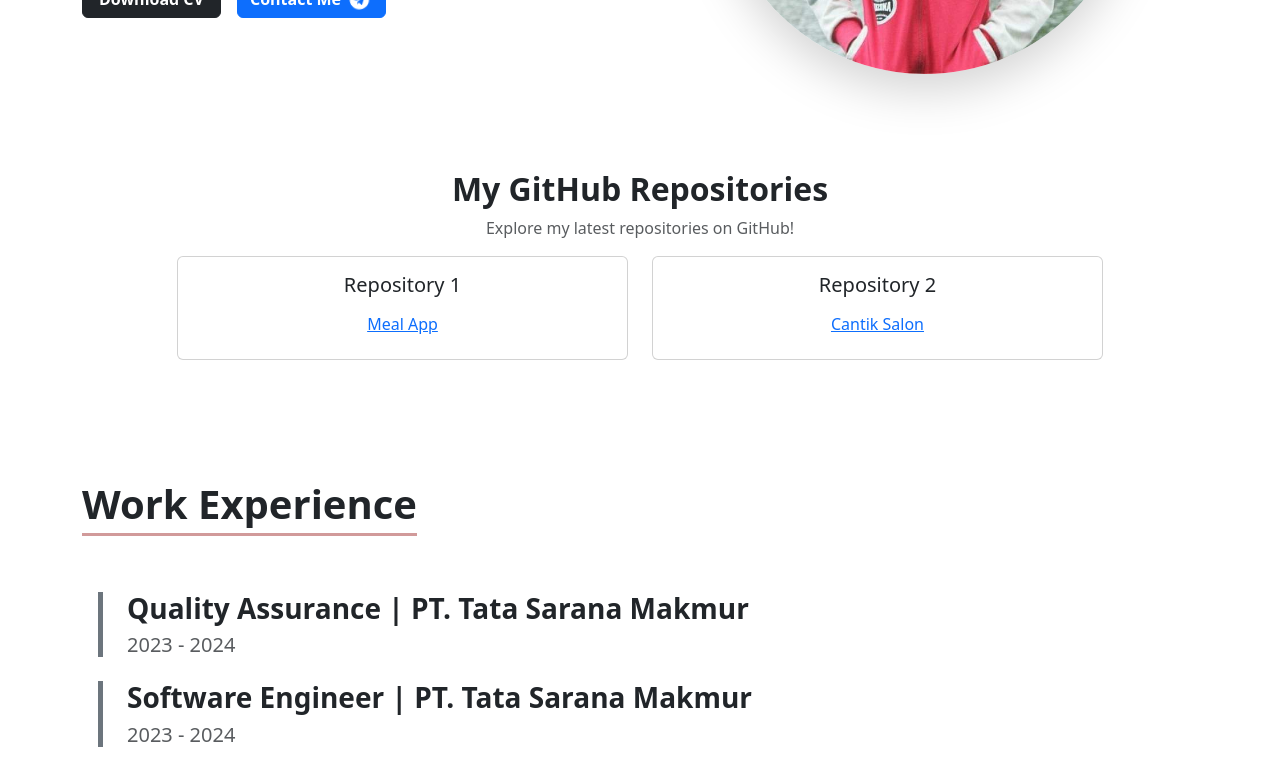
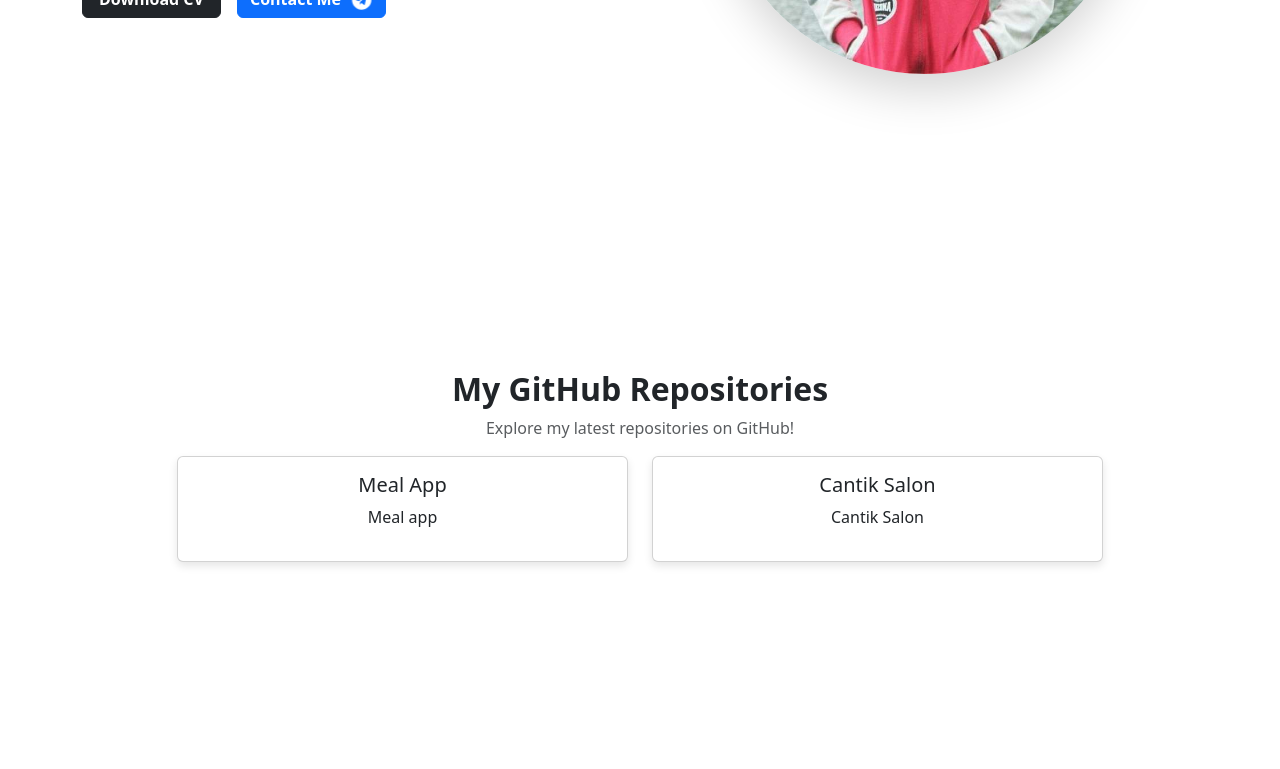
Before and after one commit to andikarifki/react-deploy, a React (Create React App) app: page / in a window 1280 px wide. Shown: the part 460-1229 px from the top of the page. Built offline with nearby package versions, Linux system fonts and the light colour scheme.

Commit message:
update portofolio and work

```diff
--- a/src/components/Portofolio.js
+++ b/src/components/Portofolio.js
@@ -1,6 +1,7 @@
 import React, { useEffect } from "react";
 import AOS from "aos"; // Import AOS untuk animasi
 import "aos/dist/aos.css";
+import "./css/Portofolio.css";
 
 const Repository = () => {
   useEffect(() => {
@@ -9,42 +10,43 @@ const Repository = () => {
 
   return (
     <div
-      className="container text-center py-5"
+      className="container text-center py-5 mt-7 repository-container"
       data-aos="fade-up"
       data-aos-duration="3000"
+      style={{ marginTop: "200px" }} // Perbaiki penulisan CSS inline
     >
       <h2 className="fw-bold text-dark">My GitHub Repositories</h2>
       <p className="text-muted">Explore my latest repositories on GitHub!</p>
       <div className="row justify-content-center">
         <div className="col-12 col-md-5 mb-4">
-          <div className="card h-100">
-            <div className="card-body text-center">
-              <h5 className="card-title">Repository 1</h5>
           <a
             href="https://github.com/andikarifki/meal-app"
             target="_blank"
             rel="noopener noreferrer"
-                className="btn btn-link"
+            className="card-link"
           >
-                Meal App
+            <div className="card h-100 shadow-effect">
+              <div className="card-body text-center">
+                <h5 className="card-title">Meal App</h5>
+                <p className="mt-6">Meal app</p>
+              </div>
+            </div>
           </a>
         </div>
-          </div>
-        </div>
         <div className="col-12 col-md-5 mb-4">
-          <div className="card h-100">
-            <div className="card-body text-center">
-              <h5 className="card-title">Repository 2</h5>
           <a
             href="https://github.com/yourusername/repository2"
             target="_blank"
             rel="noopener noreferrer"
-                className="btn btn-link"
+            className="card-link"
           >
-                Cantik Salon
-              </a>
+            <div className="card h-100 shadow-effect">
+              <div className="card-body text-center">
+                <h5 className="card-title">Cantik Salon</h5>
+                <p className="mt-6">Cantik Salon</p>
               </div>
             </div>
+          </a>
         </div>
       </div>
     </div>
--- a/src/components/Work.js
+++ b/src/components/Work.js
@@ -10,12 +10,13 @@ const Work = () => {
   }, []);
 
   return (
-    <div className="container py-5">
+    <div className="container py-5 mt-11">
       {/* Judul di Kiri dengan Jarak Atas */}
       <h1
         className="work-title fs-1 fw-bold text-wrap"
         data-aos="fade-up"
         data-aos-anchor-placement="bottom-bottom"
+        style={{ marginTop: "200px" }} // Perbaiki penulisan CSS inline
       >
         Work Experience
       </h1>
--- /dev/null
+++ b/src/components/css/Portofolio.css
@@ -0,0 +1,19 @@
+.shadow-effect {
+    box-shadow: 0 4px 8px rgba(0, 0, 0, 0.1); /* Efek timbul */
+    transition: box-shadow 0.3s ease, transform 0.3s ease; /* Transisi yang halus */
+  }
+
+  /* Efek saat hover - Menambahkan bayangan lebih besar dan sedikit perbesaran */
+  .shadow-effect:hover {
+    transform: translateY(-5px); /* Geser sedikit ke atas */
+    box-shadow: 0 8px 16px rgba(0, 0, 0, 0.2); /* Bayangan lebih besar saat hover */
+  }
+
+  .card-link {
+    text-decoration: none; /* Menghilangkan garis bawah pada link */
+    color: inherit; /* Memastikan warna teks card tetap sama */
+  }
+
+  .card-link:hover {
+    text-decoration: none; /* Menghindari garis bawah saat hover */
+  }
```
Lines whose indentation alone changed are shown as unchanged.
